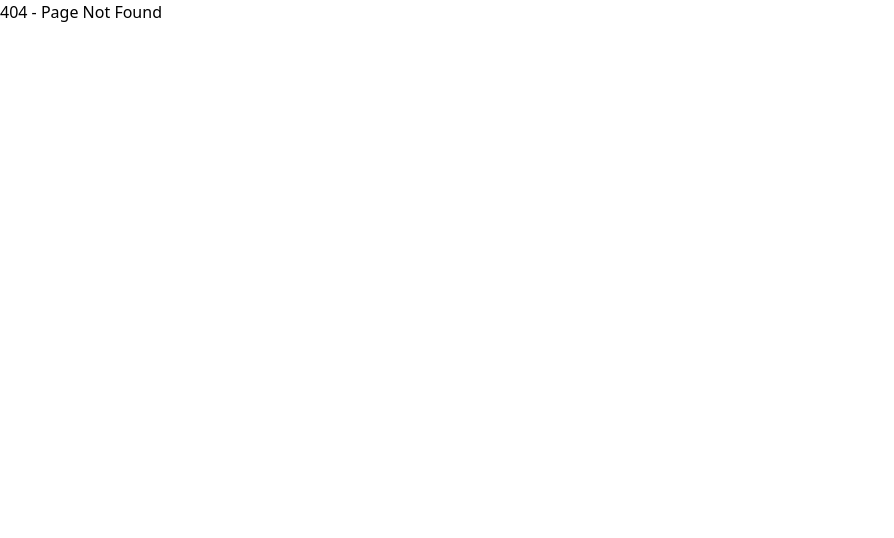
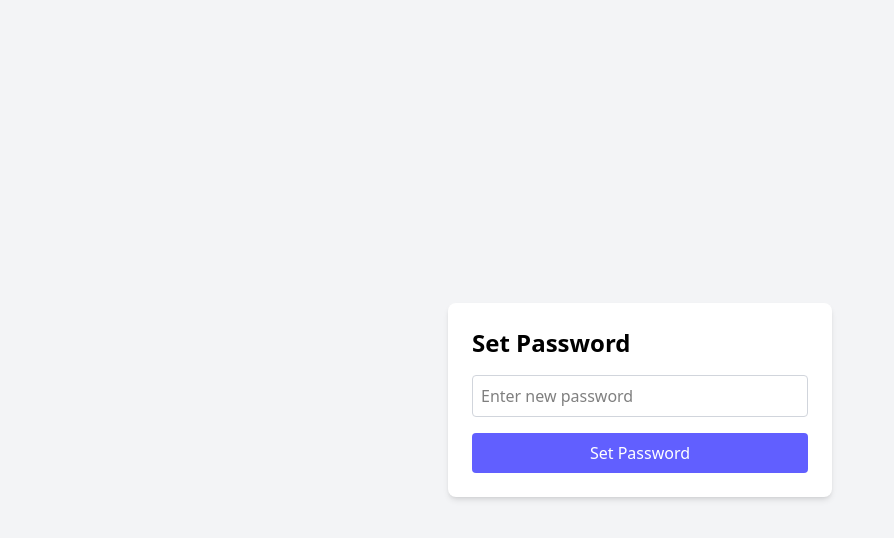
Before and after one commit to SufyanAli56/Ecommerce-App, a React (Vite) app in the folder clients/Frontend/: page /set-password in a window 1280 px wide. Before the commit this address had no page. Shown: the top 538 px of the page, without its empty margins (0-894 px from the left). Built offline with nearby package versions, Linux system fonts and the light colour scheme.

Commit message:
Set password done

```diff
--- a/clients/Frontend/src/App.jsx
+++ b/clients/Frontend/src/App.jsx
@@ -2,6 +2,7 @@ import React from "react";
 import { BrowserRouter as Router, Routes, Route, Navigate } from "react-router-dom";
 import Register from "./pages/auth/Register";
 import VerifyOtp from "./pages/auth/VerifyOtp";
+import SetPassword from "./pages/auth/SetPassword";
 
 // 添加简单的404页面组件
 const NotFound = () => <div>404 - Page Not Found</div>;
@@ -15,7 +16,7 @@ function App() {
 
         <Route path="/register" element={<Register />} />
         <Route path="/verifyOtp" element={<VerifyOtp />} />
-
+        <Route path="/set-password" element={<SetPassword />} />
         <Route path="*" element={<NotFound />} />
       </Routes>
     </Router>
--- /dev/null
+++ b/clients/Frontend/src/pages/auth/SetPassword.jsx
@@ -0,0 +1,46 @@
+import React, { useState } from "react";
+import axios from "axios";
+import { useNavigate } from "react-router-dom";
+
+function SetPassword() {
+  const [password, setPassword] = useState("");
+  const email = localStorage.getItem("pendingEmail");
+  const navigate = useNavigate();
+
+  const handleSetPassword = async () => {
+    try {
+      await axios.post("http://localhost:5000/api/auth/set-password", {
+        email,
+        password,
+      });
+      localStorage.removeItem("pendingEmail");
+      alert("Password set! Now login.");
+      navigate("/login");
+    } catch (error) {
+      alert("Error setting password");
+    }
+  };
+
+  return (
+    <div className="min-h-screen flex items-center justify-center bg-gray-100">
+      <div className="bg-white p-6 rounded-lg shadow-md w-96">
+        <h2 className="text-2xl font-bold mb-4">Set Password</h2>
+        <input
+          type="password"
+          placeholder="Enter new password"
+          className="w-full p-2 border border-gray-300 rounded mb-4"
+          value={password}
+          onChange={(e) => setPassword(e.target.value)}
+        />
+        <button
+          onClick={handleSetPassword}
+          className="w-full bg-indigo-500 text-white py-2 rounded hover:bg-indigo-600"
+        >
+          Set Password
+        </button>
+      </div>
+    </div>
+  );
+}
+
+export default SetPassword;
```
